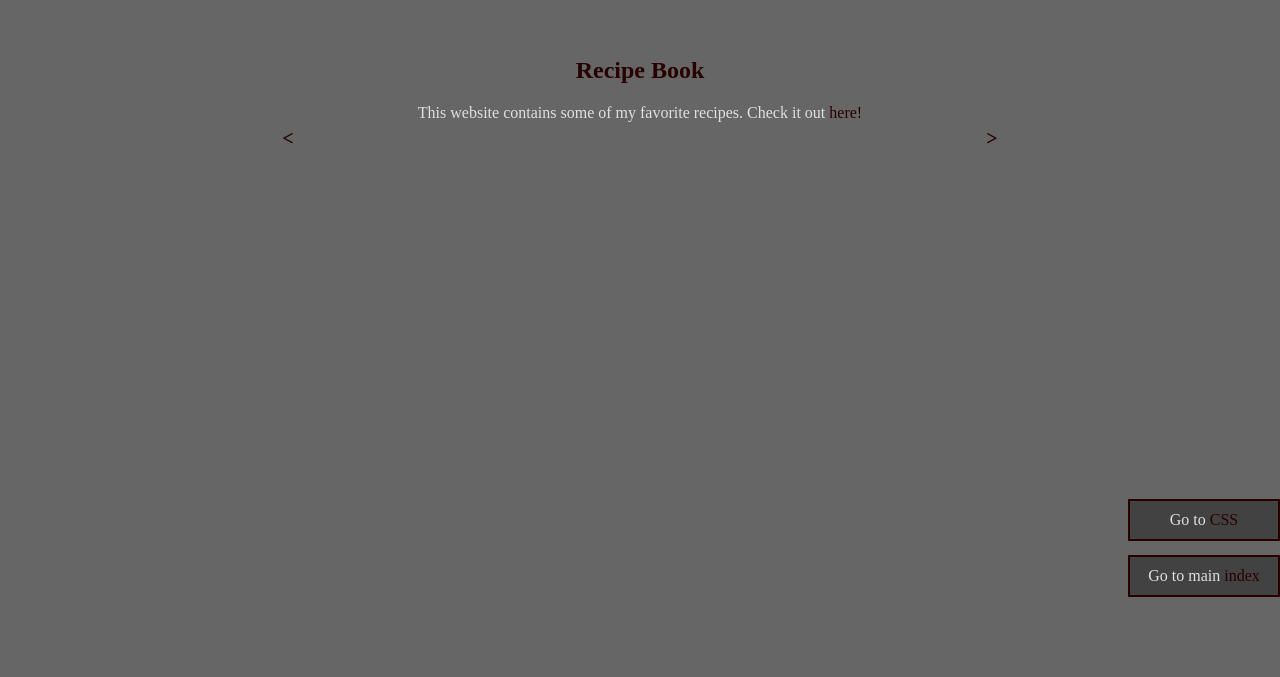
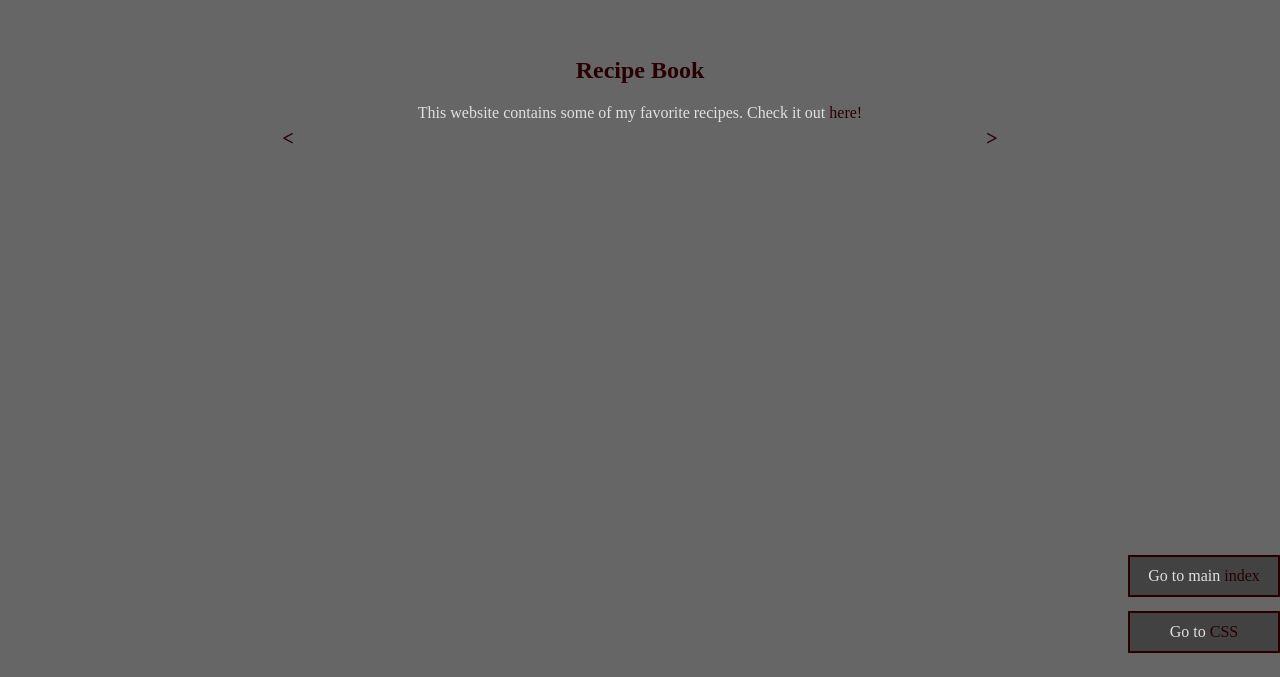
Before and after one commit to rtFan01/OverallPage, a plain HTML site: page index.html in a window 1280 px wide. Shown: the part 123-800 px from the top of the page. Drawn offline with Linux system fonts and the light colour scheme.

Commit message:
Update IndexStyles.css

```diff
--- a/IndexStyles.css
+++ b/IndexStyles.css
@@ -116,7 +116,7 @@ h2 {
 }
 
 #height {
-    bottom: 17%;
+    bottom: 3%;
 }
 
 .indexLink:link {
```
